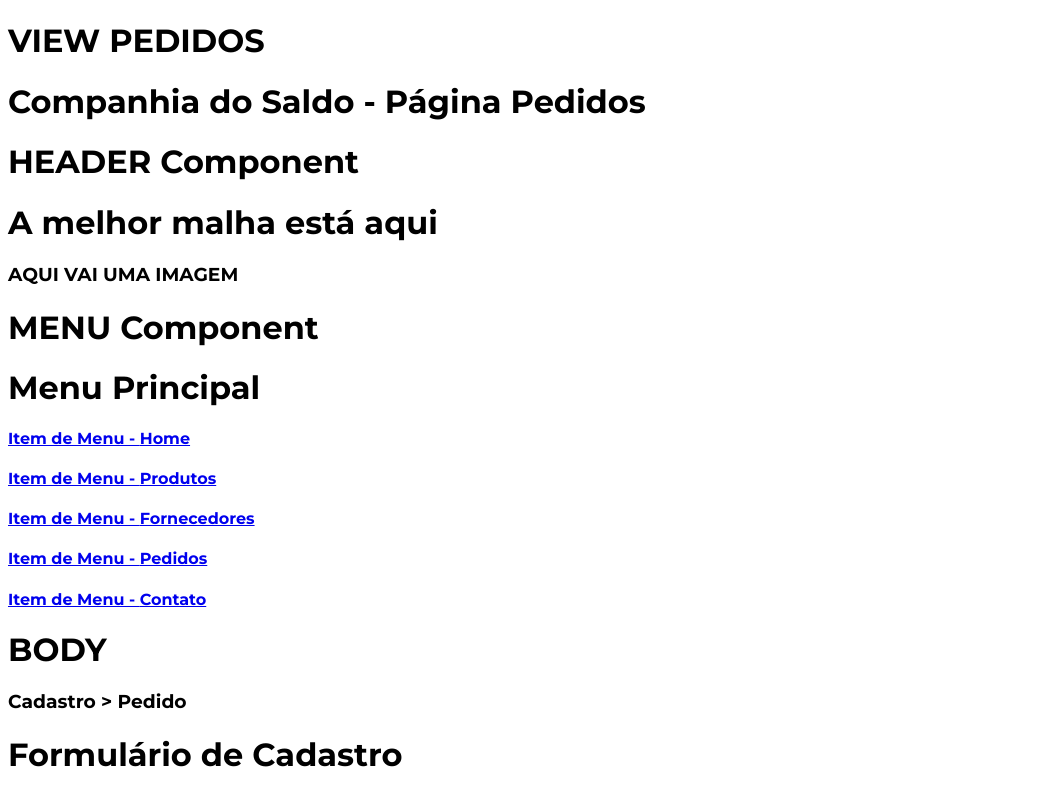
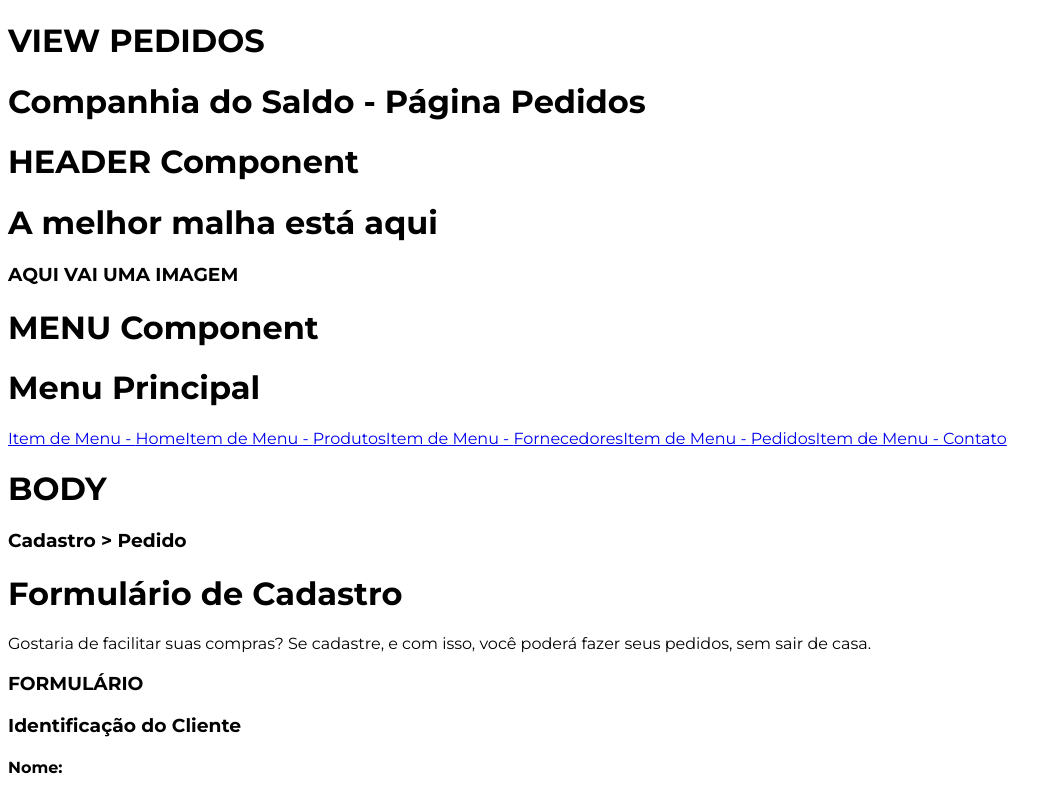
Before and after one commit to marcusviniciusmo/CompanhiaDoSaldo_Website_DEPRECATED, a React (Create React App) app in the folder frontend/: page /pedidos in a window 1280 px wide. Shown: the top 796 px of the page, without its empty margins (0-1061 px from the left). Built offline with nearby package versions, Linux system fonts and the light colour scheme.

Commit message:
Creating data typing for the Menu component

```diff
--- a/frontend/src/components/Menu/index.tsx
+++ b/frontend/src/components/Menu/index.tsx
@@ -1,20 +1,4 @@
-import {
-  MenuButtonHomeId,
-  MenuButtonHomeTo,
-  MenuButtonHomeText,
-  MenuButtonProdutosId,
-  MenuButtonProdutosTo,
-  MenuButtonProdutosText,
-  MenuButtonFornecedoresId,
-  MenuButtonFornecedoresTo,
-  MenuButtonFornecedoresText,
-  MenuButtonPedidosId,
-  MenuButtonPedidosTo,
-  MenuButtonPedidosText,
-  MenuButtonContatoId,
-  MenuButtonContatoTo,
-  MenuButtonContatoText
-} from 'utils/Mocks/Menu';
+import { MenuData } from 'utils/Mocks/Menu';
 import MenuItem from "components/MenuItem";
 
 function Menu() {
@@ -22,41 +6,19 @@ function Menu() {
     <>
       <h1>MENU Component</h1>
       <h1>Menu Principal</h1>
-      <h4>
-        <MenuItem
-          Id={MenuButtonHomeId}
-          To={MenuButtonHomeTo}
-          Text={MenuButtonHomeText}
-        />
-      </h4>
-      <h4>
-        <MenuItem
-          Id={MenuButtonProdutosId}
-          To={MenuButtonProdutosTo}
-          Text={MenuButtonProdutosText}
-        />
-      </h4>
-      <h4>
-        <MenuItem
-          Id={MenuButtonFornecedoresId}
-          To={MenuButtonFornecedoresTo}
-          Text={MenuButtonFornecedoresText}
-        />
-      </h4>
-      <h4>
-        <MenuItem
-          Id={MenuButtonPedidosId}
-          To={MenuButtonPedidosTo}
-          Text={MenuButtonPedidosText}
-        />
-      </h4>
-      <h4>
-        <MenuItem
-          Id={MenuButtonContatoId}
-          To={MenuButtonContatoTo}
-          Text={MenuButtonContatoText}
-        />
-      </h4>
+
+      {
+        MenuData.Buttons.map((button) => {
+          return (
+            <MenuItem
+              key={button.Id}
+              Id={button.Id}
+              To={button.To}
+              Text={button.Text}
+            />
+          )
+        })
+      }
     </>
   );
 };
--- a/frontend/src/utils/Mocks/Menu/index.tsx
+++ b/frontend/src/utils/Mocks/Menu/index.tsx
@@ -1,29 +1,31 @@
-export const MenuButtonHomeId = 1;
+import { IMenu } from 'utils/Types/Menu';
 
-export const MenuButtonHomeTo = '/';
-
-export const MenuButtonHomeText = 'Home';
-
-export const MenuButtonProdutosId = 2;
-
-export const MenuButtonProdutosTo = '/produtos';
-
-export const MenuButtonProdutosText = 'Produtos';
-
-export const MenuButtonFornecedoresId = 3;
-
-export const MenuButtonFornecedoresTo = '/fornecedores';
-
-export const MenuButtonFornecedoresText = 'Fornecedores';
-
-export const MenuButtonPedidosId = 4;
-
-export const MenuButtonPedidosTo = '/pedidos';
-
-export const MenuButtonPedidosText = 'Pedidos';
-
-export const MenuButtonContatoId = 5;
-
-export const MenuButtonContatoTo = '/contato';
-
-export const MenuButtonContatoText = 'Contato';
+export const MenuData: IMenu = {
+  Buttons: [
+    {
+      Id: 1,
+      To: '/',
+      Text: 'Home'
+    },
+    {
+      Id: 2,
+      To: '/produtos',
+      Text: 'Produtos'
+    },
+    {
+      Id: 3,
+      To: '/fornecedores',
+      Text: 'Fornecedores'
+    },
+    {
+      Id: 4,
+      To: '/pedidos',
+      Text: 'Pedidos'
+    },
+    {
+      Id: 5,
+      To: '/contato',
+      Text: 'Contato'
+    }
+  ]
+};
--- /dev/null
+++ b/frontend/src/utils/Types/Menu/index.tsx
@@ -0,0 +1,5 @@
+import { IMenuItem } from 'utils/Types/MenuItem';
+
+export interface IMenu {
+  Buttons: IMenuItem[];
+};
```
